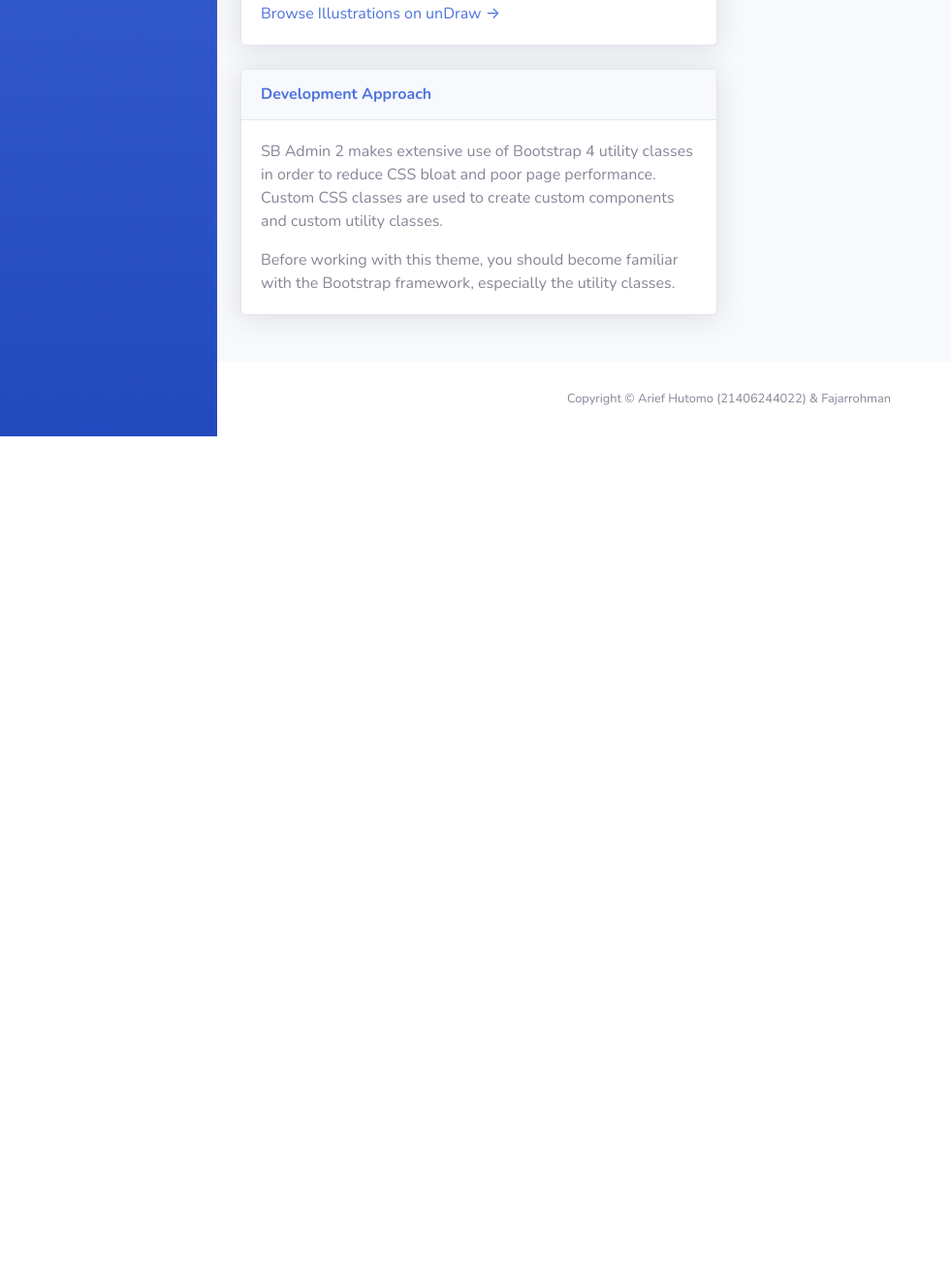
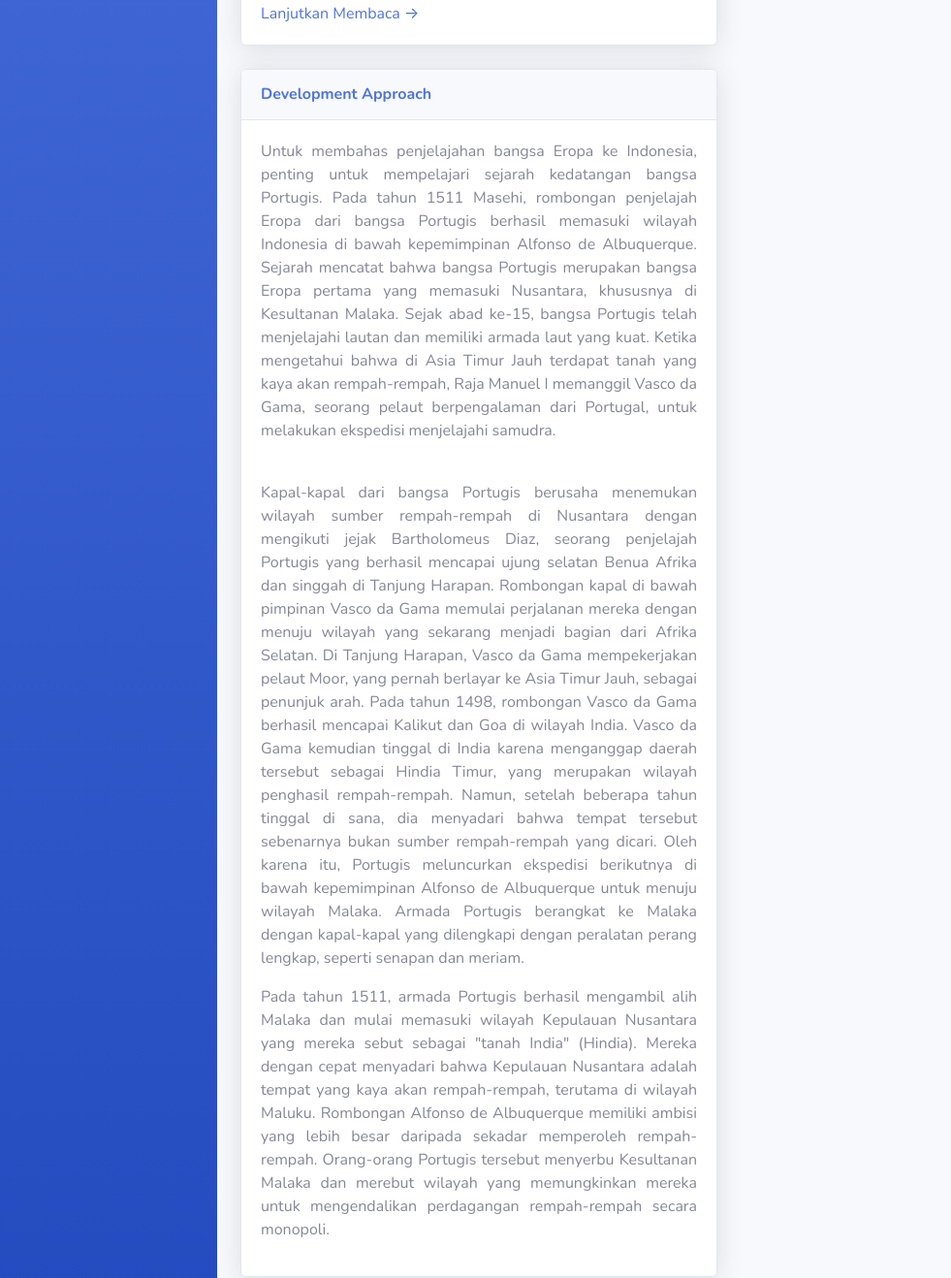
Before and after one commit to Tukimencuy/arief-fajar, a website: page index.html in a window 1280 px wide. Shown: the part 1030-2348 px from the top of the page at 97% size, without its empty margins (0-981 px from the left). Before the commit the page ends 1480 px from the top, so only its background shows below. Drawn offline with nearby package versions, Linux system fonts and the light colour scheme.

Commit message:
siplwenk kont

```diff
--- a/index.html
+++ b/index.html
@@ -346,7 +346,7 @@
                       Pada tahun 1602, Inggris mengirim utusan di bawah kepemimpinan James Lancaster ke Banten dengan tujuan membangun hubungan bilateral. Sultan Banten memberikan sambutan yang baik dan memberi izin kepada Inggris untuk
                       mendirikan kantor dagang di wilayah tersebut. Pada tahun 1604, Inggris mendirikan kantor dagang di Ambon, Makassar, Jepara, dan Jayakarta.
                     </p>
-                    <a target="_blank" rel="nofollow" href="https://undraw.co/">Browse Illustrations on unDraw &rarr;</a>
+                    <a target="_blank" rel="nofollow" href="https://undraw.co/">Lanjutkan Membaca &rarr;</a>
                   </div>
                 </div>
 
@@ -356,8 +356,28 @@
                     <h6 class="m-0 font-weight-bold text-primary">Development Approach</h6>
                   </div>
                   <div class="card-body">
-                    <p>SB Admin 2 makes extensive use of Bootstrap 4 utility classes in order to reduce CSS bloat and poor page performance. Custom CSS classes are used to create custom components and custom utility classes.</p>
-                    <p class="mb-0">Before working with this theme, you should become familiar with the Bootstrap framework, especially the utility classes.</p>
+                    <p class="text-justify">
+                      Untuk membahas penjelajahan bangsa Eropa ke Indonesia, penting untuk mempelajari sejarah kedatangan bangsa Portugis. Pada tahun 1511 Masehi, rombongan penjelajah Eropa dari bangsa Portugis berhasil memasuki wilayah
+                      Indonesia di bawah kepemimpinan Alfonso de Albuquerque. Sejarah mencatat bahwa bangsa Portugis merupakan bangsa Eropa pertama yang memasuki Nusantara, khususnya di Kesultanan Malaka. Sejak abad ke-15, bangsa Portugis
+                      telah menjelajahi lautan dan memiliki armada laut yang kuat. Ketika mengetahui bahwa di Asia Timur Jauh terdapat tanah yang kaya akan rempah-rempah, Raja Manuel I memanggil Vasco da Gama, seorang pelaut berpengalaman
+                      dari Portugal, untuk melakukan ekspedisi menjelajahi samudra.
+                    </p>
+                    <br />
+
+                    <p class="text-justify">
+                      Kapal-kapal dari bangsa Portugis berusaha menemukan wilayah sumber rempah-rempah di Nusantara dengan mengikuti jejak Bartholomeus Diaz, seorang penjelajah Portugis yang berhasil mencapai ujung selatan Benua Afrika dan
+                      singgah di Tanjung Harapan. Rombongan kapal di bawah pimpinan Vasco da Gama memulai perjalanan mereka dengan menuju wilayah yang sekarang menjadi bagian dari Afrika Selatan. Di Tanjung Harapan, Vasco da Gama
+                      mempekerjakan pelaut Moor, yang pernah berlayar ke Asia Timur Jauh, sebagai penunjuk arah. Pada tahun 1498, rombongan Vasco da Gama berhasil mencapai Kalikut dan Goa di wilayah India. Vasco da Gama kemudian tinggal di
+                      India karena menganggap daerah tersebut sebagai Hindia Timur, yang merupakan wilayah penghasil rempah-rempah. Namun, setelah beberapa tahun tinggal di sana, dia menyadari bahwa tempat tersebut sebenarnya bukan sumber
+                      rempah-rempah yang dicari. Oleh karena itu, Portugis meluncurkan ekspedisi berikutnya di bawah kepemimpinan Alfonso de Albuquerque untuk menuju wilayah Malaka. Armada Portugis berangkat ke Malaka dengan kapal-kapal
+                      yang dilengkapi dengan peralatan perang lengkap, seperti senapan dan meriam.
+                    </p>
+
+                    <p class="text-justify">
+                      Pada tahun 1511, armada Portugis berhasil mengambil alih Malaka dan mulai memasuki wilayah Kepulauan Nusantara yang mereka sebut sebagai "tanah India" (Hindia). Mereka dengan cepat menyadari bahwa Kepulauan Nusantara
+                      adalah tempat yang kaya akan rempah-rempah, terutama di wilayah Maluku. Rombongan Alfonso de Albuquerque memiliki ambisi yang lebih besar daripada sekadar memperoleh rempah-rempah. Orang-orang Portugis tersebut
+                      menyerbu Kesultanan Malaka dan merebut wilayah yang memungkinkan mereka untuk mengendalikan perdagangan rempah-rempah secara monopoli.
+                    </p>
                   </div>
                 </div>
               </div>
```
